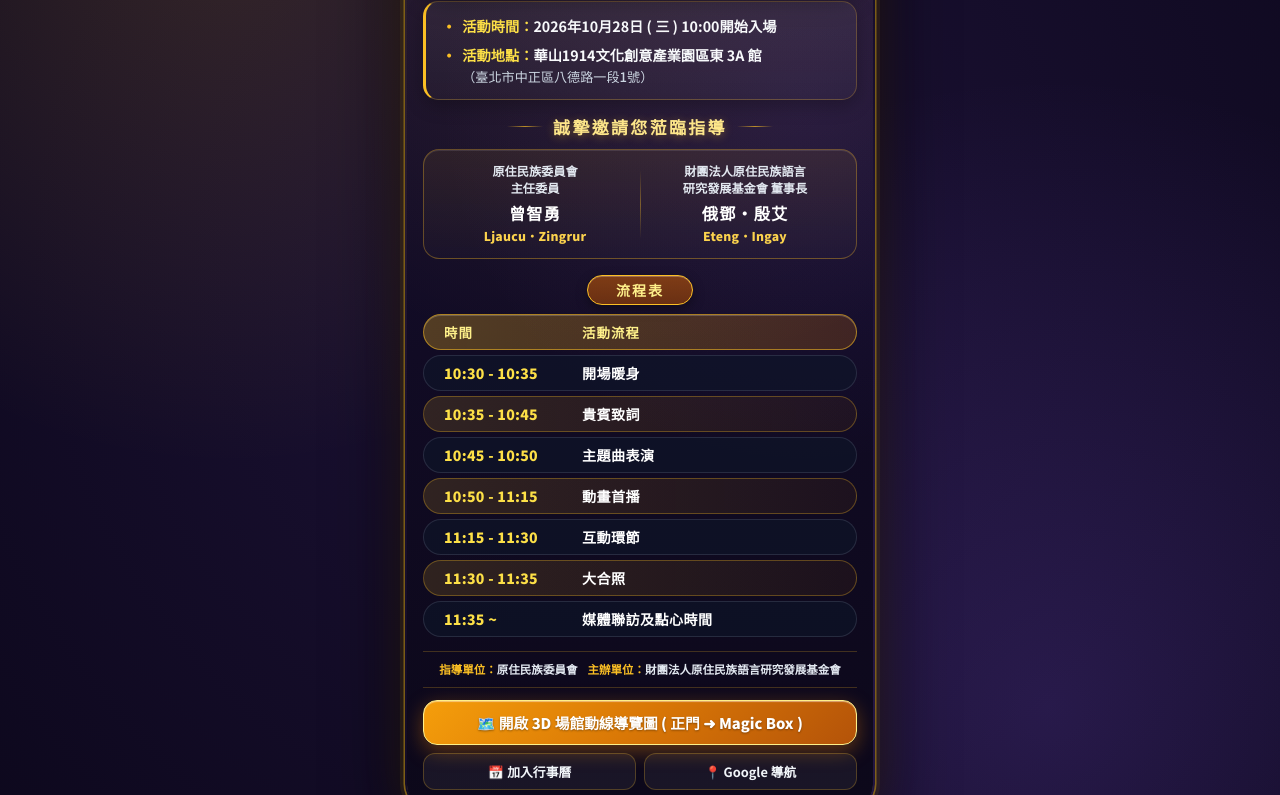
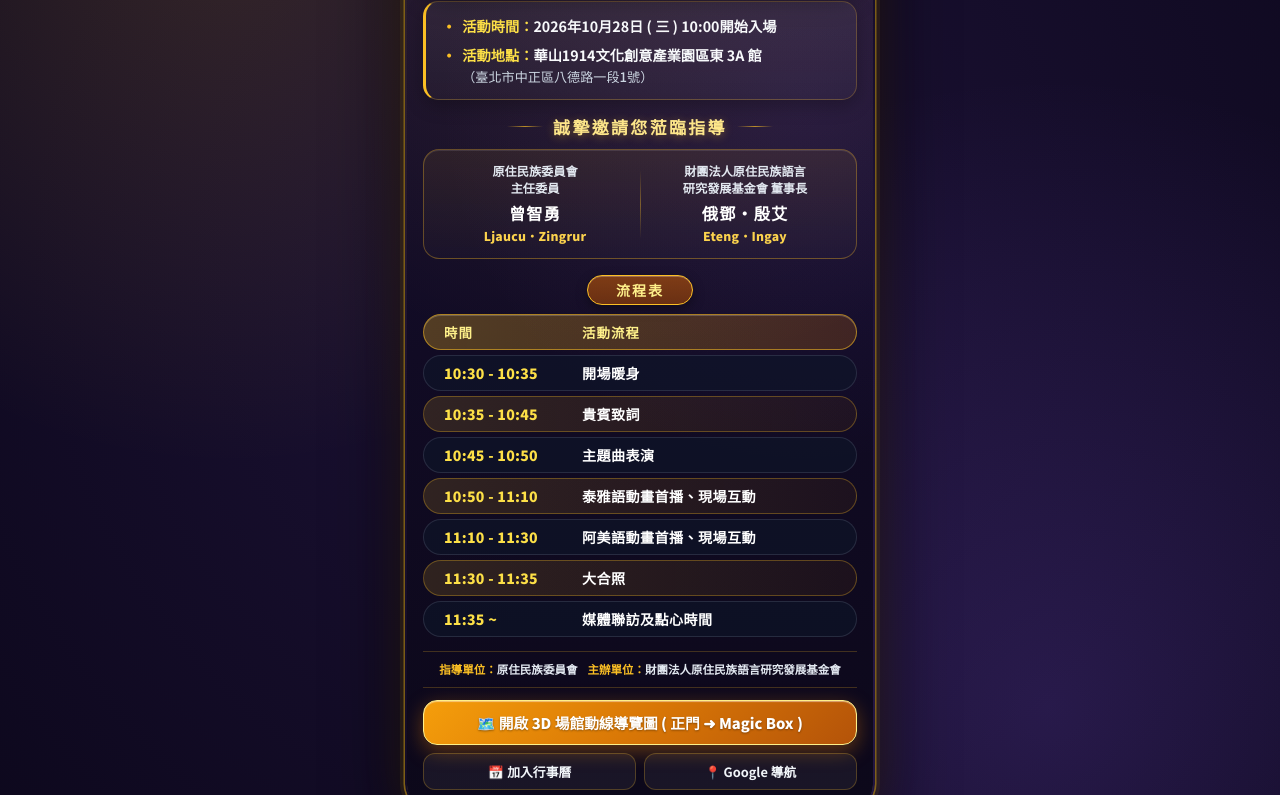
Before and after one commit to Lowking0330/huashan-magicbox-3d, a plain HTML site: page invite/index.html in a window 1280 px wide. Shown: the part 221-1016 px from the top of the page. Drawn offline with Linux system fonts and the light colour scheme; a web font is replaced by a local one.

Commit message:
Update schedule rows to 10:50-11:10 Atayal premiere and 11:10-11:30 Amis premiere

```diff
--- a/invite/index.html
+++ b/invite/index.html
@@ -796,12 +796,12 @@
                 <div class="sch-name">主題曲表演</div>
             </div>
             <div class="schedule-item-row even">
-                <div class="sch-time">10:50 - 11:15</div>
-                <div class="sch-name">動畫首播</div>
+                <div class="sch-time">10:50 - 11:10</div>
+                <div class="sch-name">泰雅語動畫首播、現場互動</div>
             </div>
             <div class="schedule-item-row odd">
-                <div class="sch-time">11:15 - 11:30</div>
-                <div class="sch-name">互動環節</div>
+                <div class="sch-time">11:10 - 11:30</div>
+                <div class="sch-name">阿美語動畫首播、現場互動</div>
             </div>
             <div class="schedule-item-row even">
                 <div class="sch-time">11:30 - 11:35</div>
```
Also changed, not shown: huashan-magicbox-invite-cover.html (+4 -4 lines), huashan-magicbox-invite-voice.html (+4 -4 lines), huashan-magicbox-invite.html (+4 -4 lines), invite-cover.html (+4 -4 lines), invite-voice.html (+4 -4 lines), invite.html (+4 -4 lines).
